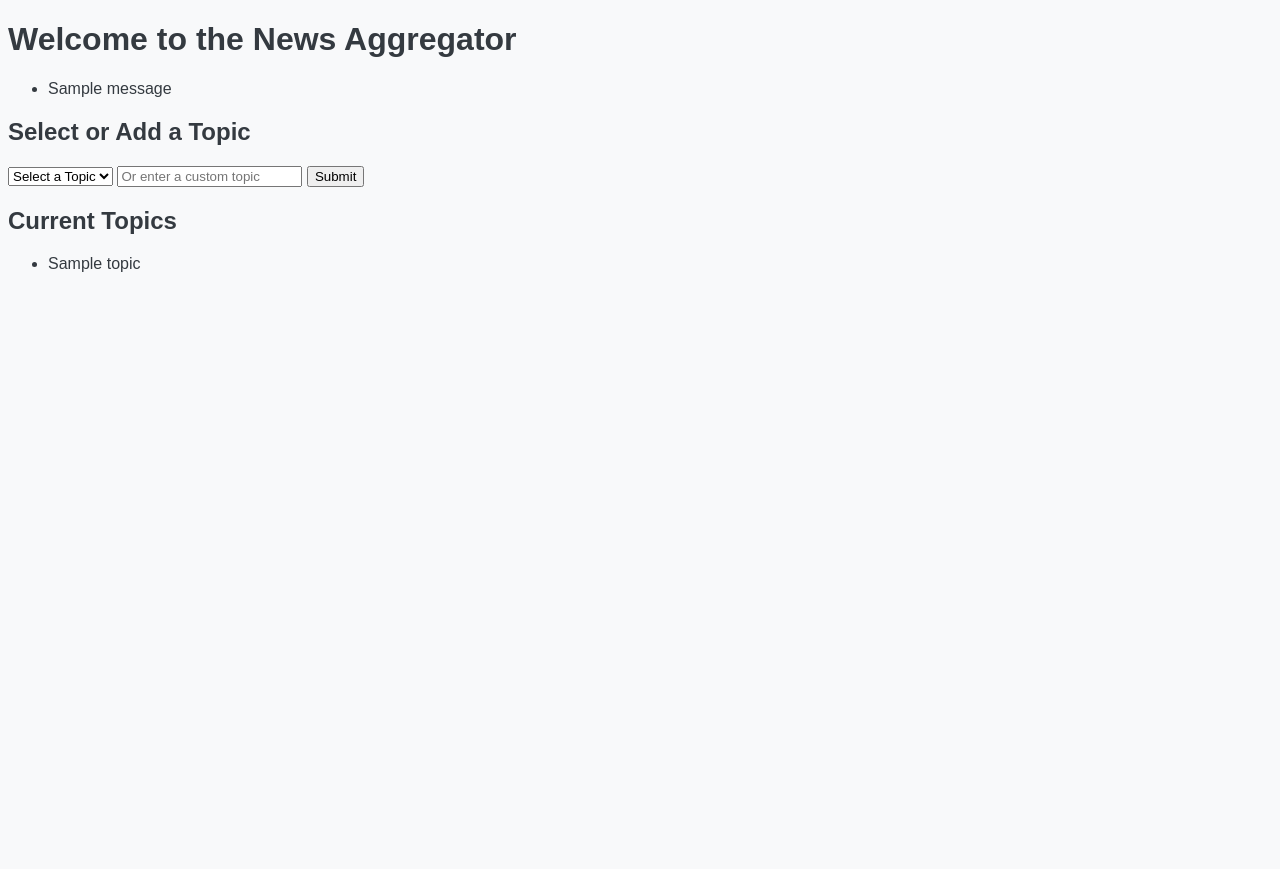
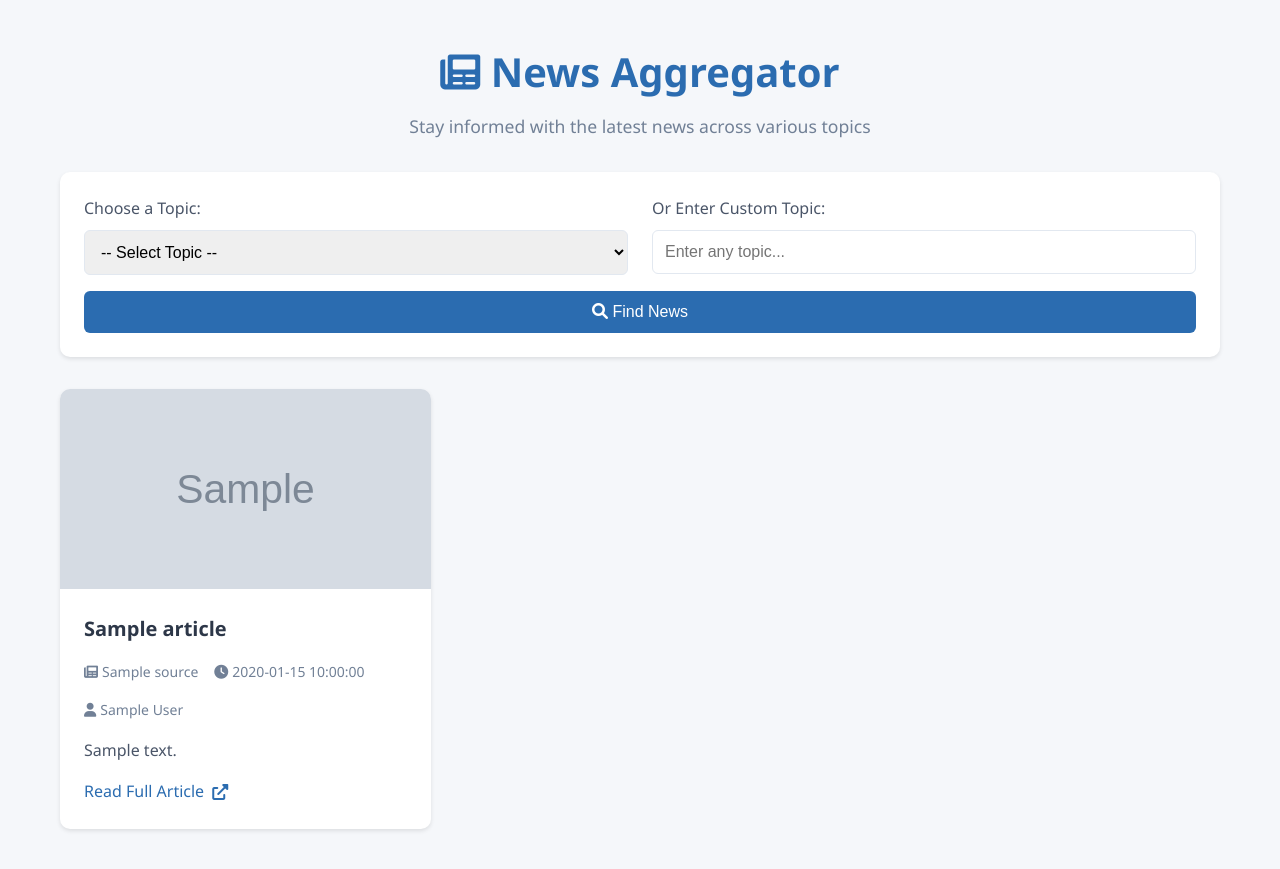
Before and after one commit to emeeran/news_aggregator, a Flask app: template templates/index.html in a window 1280 px wide. Before the commit the page ends 272 px from the top, so only its background shows below. Run offline with Flask 3, Linux system fonts and the light colour scheme; the template is opened without the code that fills it: most values are stand-ins (such as "Sample title", 1, 10 or a date in 2020); grey boxes marked "Sample" are stand-in pictures; one stand-in notice (Sample message) is shown.

Commit message:
WOW, it works the way I like

```diff
--- a/static/css/style.css
+++ b/static/css/style.css
@@ -1,67 +1,202 @@
-/* General Styles */
+/* Modern CSS Reset */
+*, *::before, *::after {
+    margin: 0;
+    padding: 0;
+    box-sizing: border-box;
+}
+
+/* Base Styles */
 body {
-    font-family: 'Arial', sans-serif;
-    background-color: #f8f9fa;
-    color: #343a40;
+    font-family: 'Segoe UI', Tahoma, Geneva, Verdana, sans-serif;
+    background-color: #f5f7fa;
+    color: #2d3748;
+    line-height: 1.6;
+    padding: 20px;
 }
 
 .container {
-    max-width: 800px;
+    max-width: 1200px;
     margin: 0 auto;
     padding: 20px;
 }
 
-/* Button Customization */
-.btn-primary {
-    background-color: #007bff;
-    border: none;
+/* Header Styles */
+header {
+    text-align: center;
+    margin-bottom: 2rem;
 }
 
-.btn-primary:hover {
-    background-color: #0056b3;
+h1 {
+    color: #2b6cb0;
+    font-size: 2.5rem;
+    margin-bottom: 0.5rem;
 }
 
-.btn-danger {
-    background-color: #dc3545;
+.subtitle {
+    color: #718096;
+    font-size: 1.1rem;
 }
 
-.btn-danger:hover {
-    background-color: #c82333;
+/* Form Styles */
+.search-form {
+    background-color: white;
+    padding: 1.5rem;
+    border-radius: 10px;
+    box-shadow: 0 2px 4px rgba(0, 0, 0, 0.1);
+    margin-bottom: 2rem;
 }
 
-.btn-success {
-    background-color: #28a745;
+.topic-selection {
+    display: grid;
+    grid-template-columns: 1fr 1fr;
+    gap: 1.5rem;
+    margin-bottom: 1rem;
 }
 
-.btn-success:hover {
-    background-color: #218838;
+@media (max-width: 768px) {
+    .topic-selection {
+        grid-template-columns: 1fr;
+    }
 }
 
-/* Topic List */
-.list-group-item {
-    font-size: 1rem;
-    display: flex;
-    justify-content: space-between;
-    align-items: center;
-    padding: 10px 15px;
-    border: 1px solid #dee2e6;
+label {
+    display: block;
+    margin-bottom: 0.5rem;
+    color: #4a5568;
+    font-weight: 500;
 }
 
-.list-group-item h5 {
-    font-weight: bold;
+select, input[type="text"] {
+    width: 100%;
+    padding: 0.75rem;
+    border: 1px solid #e2e8f0;
+    border-radius: 6px;
+    font-size: 1rem;
+    transition: border-color 0.2s;
 }
 
-/* News Results */
-.list-group-item p {
-    margin: 5px 0;
-    color: #6c757d;
+select:focus, input[type="text"]:focus {
+    border-color: #4299e1;
+    outline: none;
+    box-shadow: 0 0 0 3px rgba(66, 153, 225, 0.1);
 }
 
-a.btn-link {
-    color: #007bff;
+.search-button {
+    width: 100%;
+    padding: 0.75rem;
+    background-color: #2b6cb0;
+    color: white;
+    border: none;
+    border-radius: 6px;
+    font-size: 1rem;
+    cursor: pointer;
+    transition: background-color 0.2s;
 }
 
-a.btn-link:hover {
+.search-button:hover {
+    background-color: #2c5282;
+}
+
+/* News Grid */
+.news-grid {
+    display: grid;
+    grid-template-columns: repeat(auto-fill, minmax(300px, 1fr));
+    gap: 1.5rem;
+}
+
+/* News Card */
+.news-card {
+    background-color: white;
+    border-radius: 10px;
+    overflow: hidden;
+    box-shadow: 0 2px 4px rgba(0, 0, 0, 0.1);
+    transition: transform 0.2s;
+}
+
+.news-card:hover {
+    transform: translateY(-4px);
+}
+
+.article-image {
+    height: 200px;
+    background-size: cover;
+    background-position: center;
+    background-repeat: no-repeat;
+}
+
+.article-content {
+    padding: 1.5rem;
+}
+
+.article-title {
+    font-size: 1.25rem;
+    margin-bottom: 1rem;
+}
+
+.article-title a {
+    color: #2d3748;
+    text-decoration: none;
+}
+
+.article-title a:hover {
+    color: #2b6cb0;
+}
+
+.article-meta {
+    display: flex;
+    flex-wrap: wrap;
+    gap: 1rem;
+    font-size: 0.875rem;
+    color: #718096;
+    margin-bottom: 1rem;
+}
+
+.article-meta span {
+    display: flex;
+    align-items: center;
+    gap: 0.25rem;
+}
+
+.article-summary {
+    color: #4a5568;
+    margin-bottom: 1rem;
+    display: -webkit-box;
+    -webkit-line-clamp: 3;
+    -webkit-box-orient: vertical;
+    overflow: hidden;
+}
+
+.read-more {
+    display: inline-flex;
+    align-items: center;
+    gap: 0.5rem;
+    color: #2b6cb0;
+    text-decoration: none;
+    font-weight: 500;
+}
+
+.read-more:hover {
     text-decoration: underline;
-    color: #0056b3;
 }
+
+/* Messages */
+.error-message, .welcome-message {
+    text-align: center;
+    padding: 2rem;
+    background-color: white;
+    border-radius: 10px;
+    box-shadow: 0 2px 4px rgba(0, 0, 0, 0.1);
+}
+
+.error-message {
+    color: #c53030;
+}
+
+.welcome-message {
+    color: #2b6cb0;
+}
+
+.welcome-message i {
+    font-size: 2rem;
+    margin-bottom: 1rem;
+}
--- a/static/js/script.js
+++ b/static/js/script.js
@@ -1,21 +1,65 @@
 document.addEventListener('DOMContentLoaded', () => {
-    // Confirmation dialog for removing a topic
-    const removeButtons = document.querySelectorAll('.btn-danger');
-    removeButtons.forEach(button => {
-        button.addEventListener('click', (e) => {
-            const topic = e.target.closest('li').textContent.trim();
-            const confirmed = confirm(`Are you sure you want to remove the topic: "${topic}"?`);
-            if (!confirmed) {
-                e.preventDefault(); // Prevent navigation if not confirmed
-            }
-        });
+    const topicSelect = document.getElementById('topic');
+    const customTopicInput = document.getElementById('custom_topic');
+
+    // Clear custom topic when preset topic is selected
+    topicSelect.addEventListener('change', () => {
+        if (topicSelect.value) {
+            customTopicInput.value = '';
+        }
     });
 
-    // Auto-hide success/danger alerts after 3 seconds
-    const alerts = document.querySelectorAll('.alert');
-    alerts.forEach(alert => {
-        setTimeout(() => {
-            alert.style.display = 'none';
-        }, 3000);
+    // Clear preset topic when custom topic is entered
+    customTopicInput.addEventListener('input', () => {
+        if (customTopicInput.value) {
+            topicSelect.value = '';
+        }
     });
-});
+
+    // Add loading state to form submission
+    const searchForm = document.querySelector('.search-form');
+    const searchButton = document.querySelector('.search-button');
+
+    searchForm.addEventListener('submit', (e) => {
+        if (!topicSelect.value && !customTopicInput.value.trim()) {
+            e.preventDefault();
+            alert('Please select a topic or enter a custom topic');
+            return;
+        }
+
+        searchButton.innerHTML = '<i class="fas fa-spinner fa-spin"></i> Loading...';
+        searchButton.disabled = true;
+    });
+
+    // Add lazy loading for images
+    const lazyLoadImages = () => {
+        const imageObserver = new IntersectionObserver((entries, observer) => {
+            entries.forEach(entry => {
+                if (entry.isIntersecting) {
+                    const img = entry.target;
+                    img.style.backgroundImage = `url('${img.dataset.src}')`;
+                    observer.unobserve(img);
+                }
+            });
+        });
+
+        document.querySelectorAll('.article-image[data-src]').forEach(img => {
+            imageObserver.observe(img);
+        });
+    };
+
+    // Initialize lazy loading
+    if ('IntersectionObserver' in window) {
+        lazyLoadImages();
+    }
+
+    // Add smooth scroll to top
+    const scrollToTop = () => {
+        window.scrollTo({
+            top: 0,
+            behavior: 'smooth'
+        });
+    };
+
+    // Create scroll to top button
+    const scrollButton = document.createElement('button');
--- a/templates/index.html
+++ b/templates/index.html
@@ -3,44 +3,80 @@
 <head>
     <meta charset="UTF-8">
     <meta name="viewport" content="width=device-width, initial-scale=1.0">
-    <title>News Aggregator</title>
+    <title>Enhanced News Aggregator</title>
     <link rel="stylesheet" href="{{ url_for('static', filename='style.css') }}">
+    <link rel="stylesheet" href="https://cdnjs.cloudflare.com/ajax/libs/font-awesome/6.0.0/css/all.min.css">
 </head>
 <body>
-    <h1>Welcome to the News Aggregator</h1>
+    <div class="container">
+        <header>
+            <h1><i class="fas fa-newspaper"></i> News Aggregator</h1>
+            <p class="subtitle">Stay informed with the latest news across various topics</p>
+        </header>
 
-    <!-- Display flash messages -->
-    {% with messages = get_flashed_messages(with_categories=true) %}
-        {% if messages %}
-            <ul>
-            {% for category, message in messages %}
-                <li class="{{ category }}">{{ message }}</li>
-            {% endfor %}
-            </ul>
+        <form method="POST" class="search-form">
+            <div class="topic-selection">
+                <div class="preset-topics">
+                    <label for="topic">Choose a Topic:</label>
+                    <select id="topic" name="topic">
+                        <option value="" selected>-- Select Topic --</option>
+                        {% for topic in default_topics %}
+                            <option value="{{ topic }}">{{ topic }}</option>
+                        {% endfor %}
+                    </select>
+                </div>
+
+                <div class="custom-topic">
+                    <label for="custom_topic">Or Enter Custom Topic:</label>
+                    <input type="text" id="custom_topic" name="custom_topic" placeholder="Enter any topic...">
+                </div>
+            </div>
+            <button type="submit" class="search-button">
+                <i class="fas fa-search"></i> Find News
+            </button>
+        </form>
+
+        {% if error_message %}
+            <div class="error-message">
+                <i class="fas fa-exclamation-circle"></i> {{ error_message }}
+            </div>
         {% endif %}
-    {% endwith %}
 
-    <h2>Select or Add a Topic</h2>
-    <form method="POST">
-        <!-- Dropdown for predefined topics -->
-        <select name="topic">
-            <option value="">Select a Topic</option>
-            {% for topic in predefined_topics %}
-                <option value="{{ topic }}">{{ topic }}</option>
-            {% endfor %}
-        </select>
-
-        <!-- Or input a custom topic -->
-        <input type="text" name="topic" placeholder="Or enter a custom topic">
-
-        <button type="submit">Submit</button>
-    </form>
-
-    <h2>Current Topics</h2>
-    <ul>
-        {% for topic in topics %}
-            <li>{{ topic }}</li>
-        {% endfor %}
-    </ul>
+        {% if news_articles %}
+            <div class="news-grid">
+                {% for article in news_articles %}
+                    <article class="news-card">
+                        {% if article.image_url %}
+                            <div class="article-image" style="background-image: url('{{ article.image_url }}')"></div>
+                        {% endif %}
+                        <div class="article-content">
+                            <h2 class="article-title">
+                                <a href="{{ article.url }}" target="_blank">{{ article.title }}</a>
+                            </h2>
+                            <div class="article-meta">
+                                <span><i class="fas fa-newspaper"></i> {{ article.source }}</span>
+                                <span><i class="fas fa-clock"></i> {{ article.published_at }}</span>
+                                {% if article.author != "Unknown" %}
+                                    <span><i class="fas fa-user"></i> {{ article.author }}</span>
+                                {% endif %}
+                            </div>
+                            <p class="article-summary">{{ article.summary }}</p>
+                            <a href="{{ article.url }}" target="_blank" class="read-more">
+                                Read Full Article <i class="fas fa-external-link-alt"></i>
+                            </a>
+                        </div>
+                    </article>
+                {% endfor %}
+            </div>
+        {% else %}
+            {% if not error_message %}
+                <div class="welcome-message">
+                    <i class="fas fa-hand-point-up"></i>
+                    <p>Select a topic or enter your own to start exploring news!</p>
+                </div>
+            {% endif %}
+        {% endif %}
+    </div>
+    <script src="{{ url_for('static', filename='script.js') }}"></script>
 </body>
 </html>
```
Also changed, not shown: app.py.py (+96 -18 lines), simple.py (added, +16 -0 lines), templates/news.html (+13 -14 lines).
